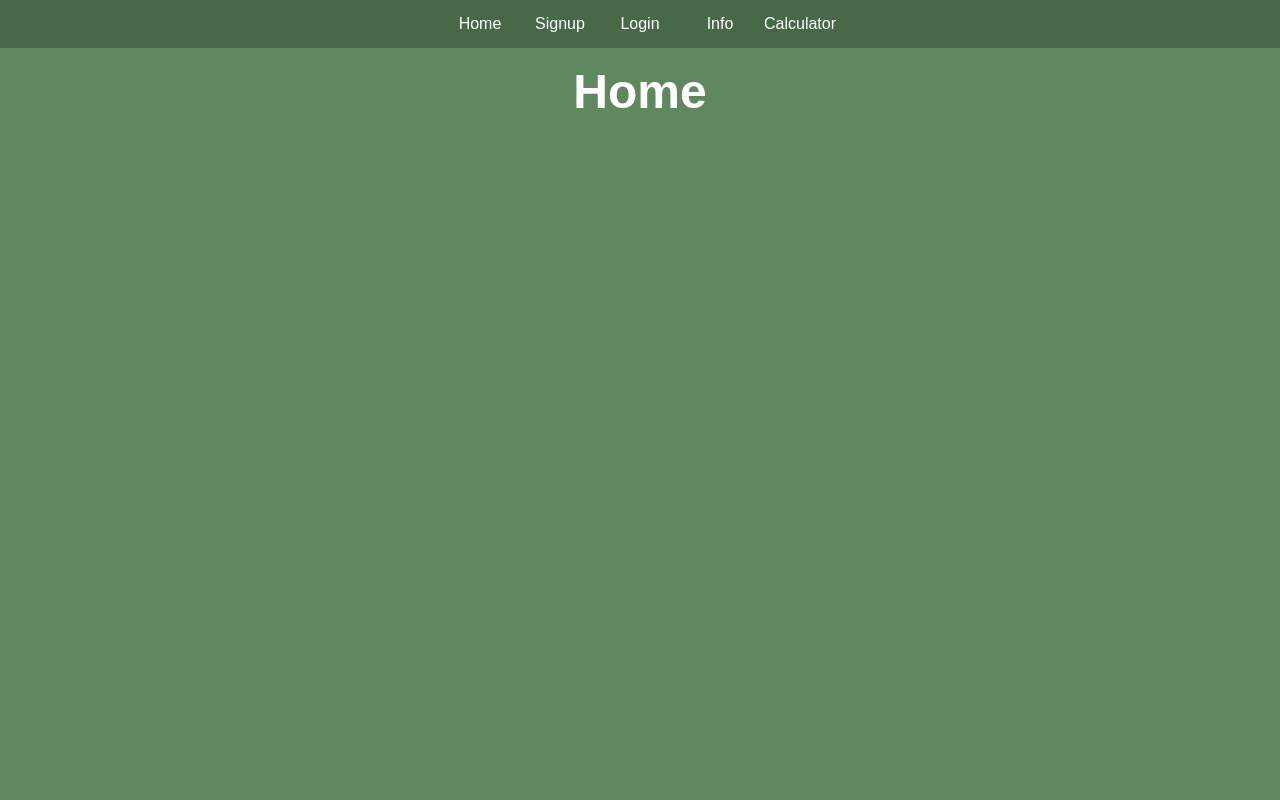
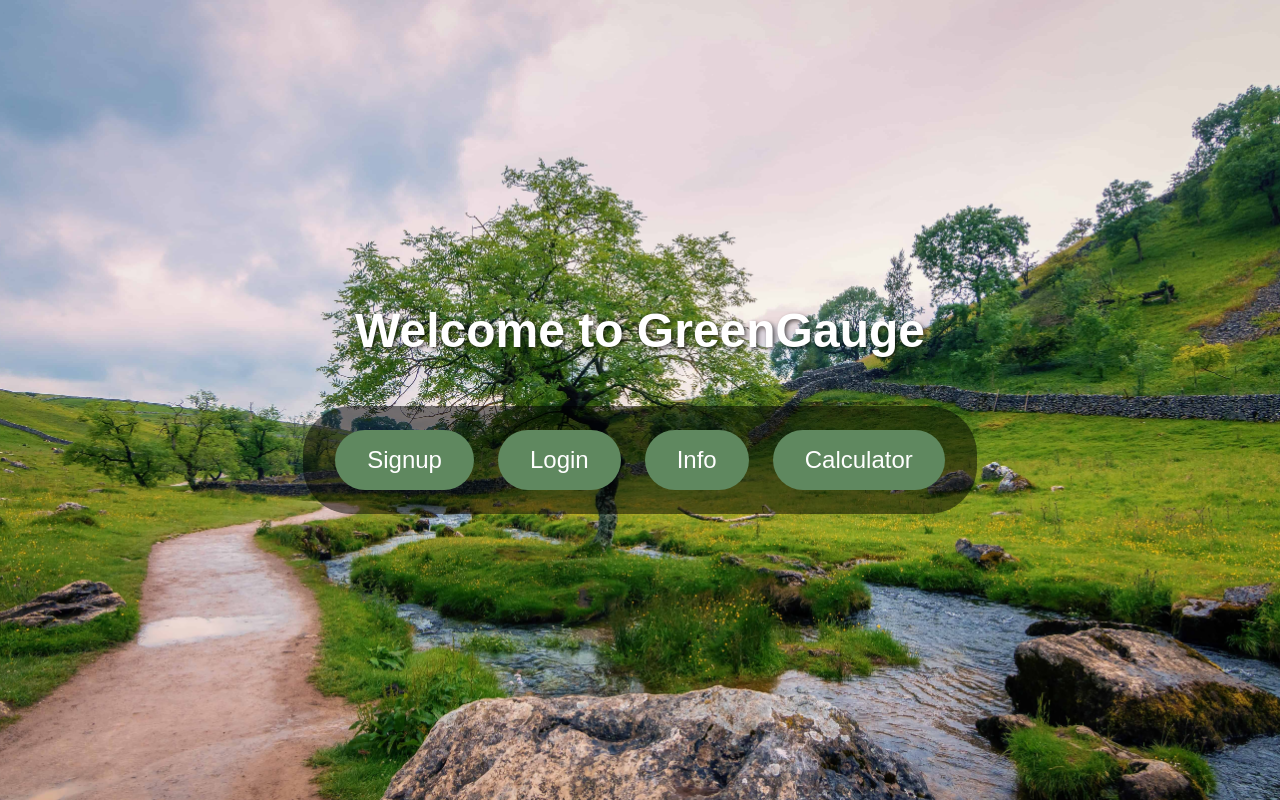
Before and after one commit to despertom/SWE-Project, a React (Create React App) app: page / in a window 1280 px wide. Built offline with nearby package versions, Linux system fonts and the light colour scheme.

Commit message:
home page

```diff
--- a/src/App.css
+++ b/src/App.css
@@ -24,7 +24,8 @@ select:hover {
 h1 {
 	text-align: center;
 	font-size: 3em;
-	margin: 1rem 0;
+	margin: 0;
+	padding: 1rem 0;
 }
 
 /* Default colors / hover colors */
@@ -143,3 +144,50 @@ div.calculator .field button {
 .prompt .buttons button {
 	width: 40%;
 }
+
+/* home */
+.home {
+	background-image: url("./img/nature.jpg");
+	background-size: cover;
+	background-position: center;
+	min-height: 100vh;
+	width: 100%;
+	display: flex;
+	flex-direction: column;
+	align-items: center;
+	justify-content: center;
+	text-align: center;
+	color: var(--text);
+	padding: 2rem;
+	box-sizing: border-box;
+}
+
+.home h1 {
+	font-size: 3rem;
+	text-shadow: 2px 2px 4px rgba(0, 0, 0, 0.6);
+	margin-bottom: 2rem;
+}
+
+.home .buttons {
+	display: flex;
+	gap: 1.5rem;
+	background-color: rgba(0, 0, 0, 0.5);
+	padding: 1.5rem 2rem;
+	border-radius: 3rem;
+	flex-wrap: wrap;
+	justify-content: center;
+}
+
+.home .buttons a {
+	background-color: var(--primary);
+	color: var(--text);
+	text-decoration: none;
+	padding: 1rem 2rem;
+	border-radius: 2rem;
+	font-size: 1.5rem;
+	transition: background-color 0.3s ease;
+}
+
+.home .buttons a:hover {
+	background-color: var(--button-hover);
+}
--- a/src/App.js
+++ b/src/App.js
@@ -12,7 +12,7 @@ import Result from './pages/Result'
 const App = () => {
 	return (
 		<Router>
-			<Navbar />
+			{/* <Navbar /> */}
 			<Routes>
 				<Route path='/' element={<Home />} />
 				<Route path='/signup' element={<Signup />} />
--- a/src/pages/Home.js
+++ b/src/pages/Home.js
@@ -1,11 +1,18 @@
 import React, { useState, useEffect } from 'react';
 import '../App.css';
+import { Link } from "react-router-dom";
+import nature from '../img/nature.jpg'
 
 function Home() {
 	return (
 		<div className="home">
-			<h1>Home</h1>
-
+			<h1>Welcome to GreenGauge</h1>
+			<div className="buttons">
+				<Link to="/signup">Signup</Link>
+				<Link to="/login">Login</Link>
+				<Link to="/info">Info</Link>
+				<Link to="/calculator">Calculator</Link>
+			</div>
 		</div>
 	);
 }
```
Also changed, not shown: src/img/nature.jpg (added).
